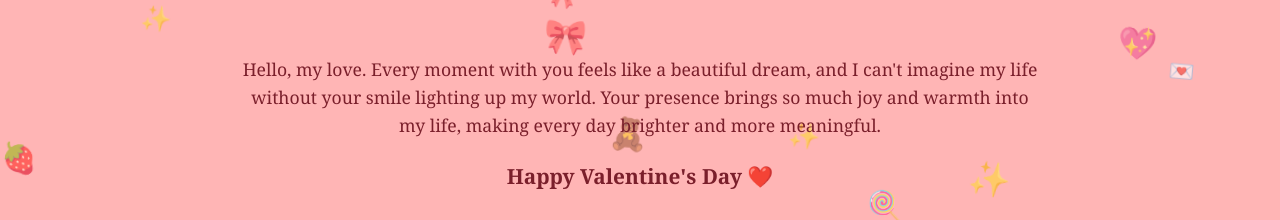
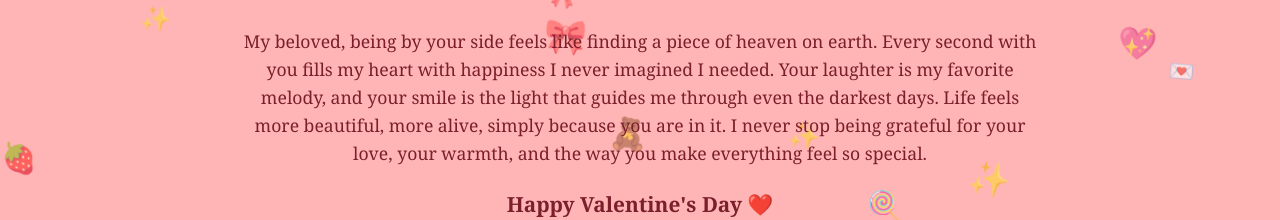
Before and after one commit to RafiBintang26/Beyyyy2, a plain HTML site: page index.html in a window 1280 px wide. Shown: the part 449-669 px from the top of the page. Drawn offline with Linux system fonts and the light colour scheme.

Commit message:
Revise Valentine's Day message in index.html
Updated the message content in the Valentine Heart Gallery.

```diff
--- a/index.html
+++ b/index.html
@@ -119,7 +119,7 @@
 
     <div class="message-container">
         <p class="message">
-            Hello, my love. Every moment with you feels like a beautiful dream, and I can't imagine my life without your smile lighting up my world. Your presence brings so much joy and warmth into my life, making every day brighter and more meaningful.
+            My beloved, being by your side feels like finding a piece of heaven on earth. Every second with you fills my heart with happiness I never imagined I needed. Your laughter is my favorite melody, and your smile is the light that guides me through even the darkest days. Life feels more beautiful, more alive, simply because you are in it. I never stop being grateful for your love, your warmth, and the way you make everything feel so special.
         </p>
 
         <p class="greeting">Happy Valentine's Day ❤️</p>
```
